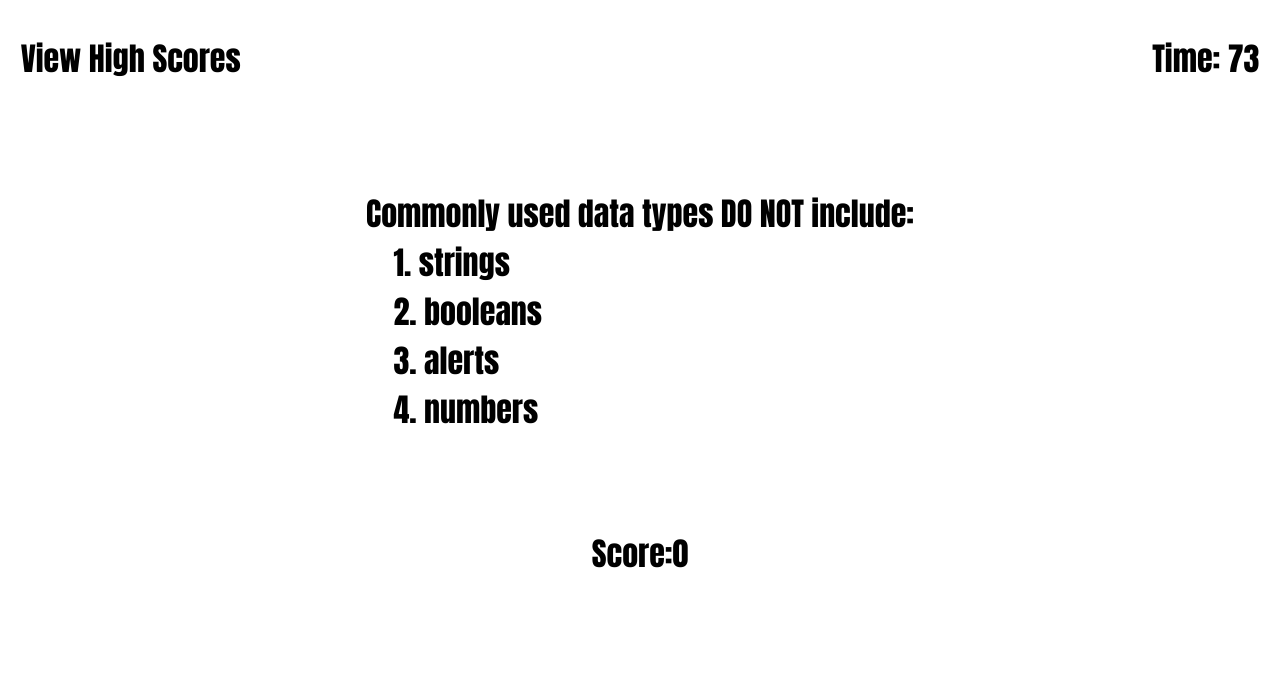
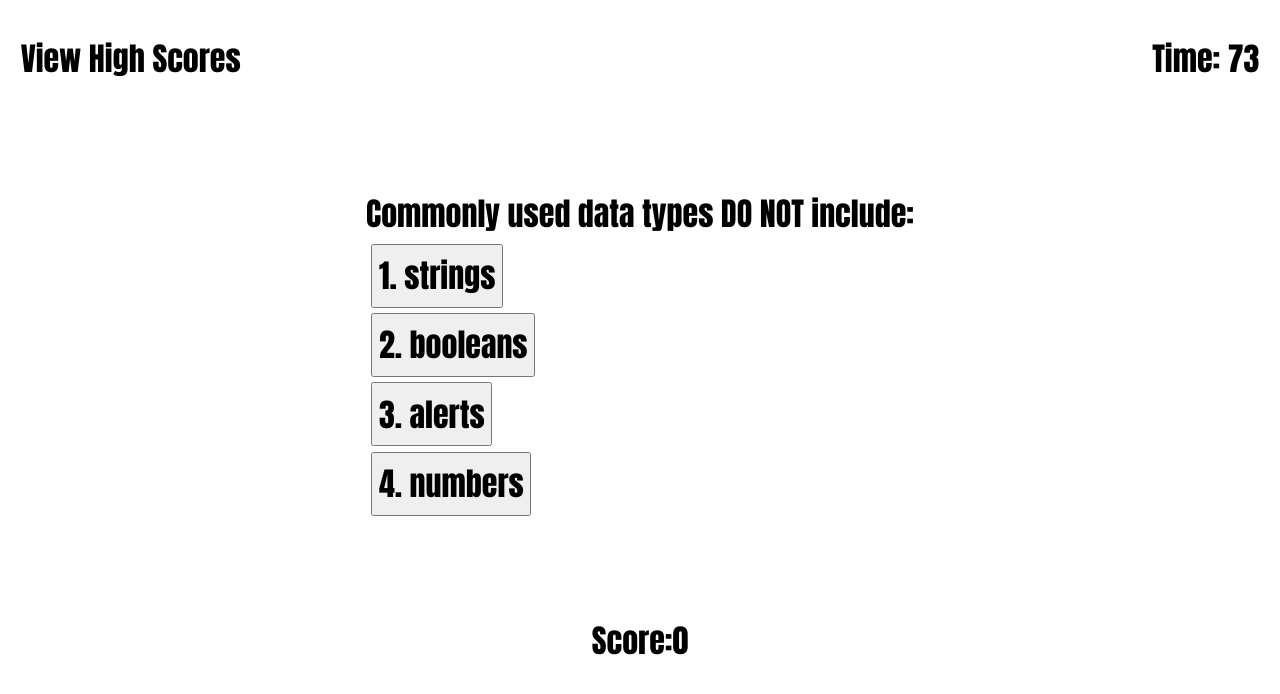
Before and after one commit to pexApred/Web-APIs-Challenge-Code-Quiz, a plain HTML site: page index.html in a window 1280 px wide. Both pictures are taken after a click on the button "Start Quiz". Drawn offline with Linux system fonts and the light colour scheme.

Commit message:
made answer choices a button and began function to handle answer choices

```diff
--- a/assets/css/style.css
+++ b/assets/css/style.css
@@ -2,9 +2,12 @@
     font-family: Impact, Haettenschweiler, 'Arial Narrow Bold', sans-serif;
 }
 
-li {
-    list-style: none;
-    margin-left: 5%;
+.answer-btn {
+    display: block;
+    font-size: 32px;
+    margin: 1%;
+    padding: 1%;
+
 }
 
 .container {
@@ -25,7 +28,7 @@ li {
     font-size: xx-large;
 }
 
-#score {
+#current-score {
     display: flex;
     justify-content: center;
     font-size: xx-large;
--- a/assets/js/quiz.js
+++ b/assets/js/quiz.js
@@ -3,6 +3,7 @@ var startButton = document.querySelector("#start-button");
 var quizContainer = document.getElementById("quiz");
 var getResult = document.querySelector(".check-answers");
 var timeLeft = document.querySelector("#timer");
+
 
 var score = 0;
 var currentQuestionIndex = 0;
@@ -37,6 +38,11 @@ const questions = [
     },
 ];
 
+// Answer Button handling
+function handleAnswers () {
+    console.log("Hello World!");
+}
+
 // Push button start: Removes start-pg, starts timer function, for loop questions, results of answers (correct or time penalty)
 startButton.addEventListener("click", function() {
     var startPage = document.querySelector(".start-pg");
@@ -44,8 +50,14 @@ startButton.addEventListener("click", function() {
     quizContainer.style.display ="block";
     showCurrentQuestion();
 
+    var allAnswerBtns = document.querySelectorAll(".answer-btn");
+    console.log(allAnswerBtns);
+
+    for (let i = 0; i < allAnswerBtns.length; i++) {
+        allAnswerBtns[i].addEventListener("click", handleAnswers)
+    }
+
     let intervalId = setInterval(startTimer, 1000);
-
     // Timer function
     function startTimer () {
         currentTime--;
@@ -68,22 +80,16 @@ function showCurrentQuestion() {
     const currentChoices = currentQuestion.choices;
     // create for loops for questions and answers
     for (let i = 0; i < currentChoices.length; i++) {
-        const choiceElement = document.createElement("li");
-
+        const choiceElement = document.createElement("button");
+        choiceElement.classList.add("answer-btn");
         choiceElement.textContent = ( i + 1 ) + ". " + currentChoices[i];
         questionElement.appendChild(choiceElement);
 
-
     }
 
-    // for (let i = 0; i < questions.length; i++) {
-    //     const currentChoices = questions[i].choices;
-
-    //     for (let j = 0; j < currentChoices.length; j++) {
-
-    //     };
-    // };
     questionsContainer.appendChild(questionElement);
 };
 
+
+
 // Input initials / Highscore page
--- a/index.html
+++ b/index.html
@@ -35,15 +35,13 @@
             <h1 class="questions"></h1>
             <!-- Fix Spacing -->
             <div>
-                <h3 id="score"> Score: <span>0</span></h3>
+                <!-- Score Container -->
+                <h3 id="current-score"> Score: <span>0</span></h3>
             </div>
             <div class="check-answers">
                 <h3 class="results"></h3>
             </div>
         </div>
-        <!-- Score Container -->
-        <div class="score">
-
         </div>
     </div>
     <script src="./assets/js/quiz.js"></script>
```
Also changed, not shown: highscores.html (added, +12 -0 lines).
